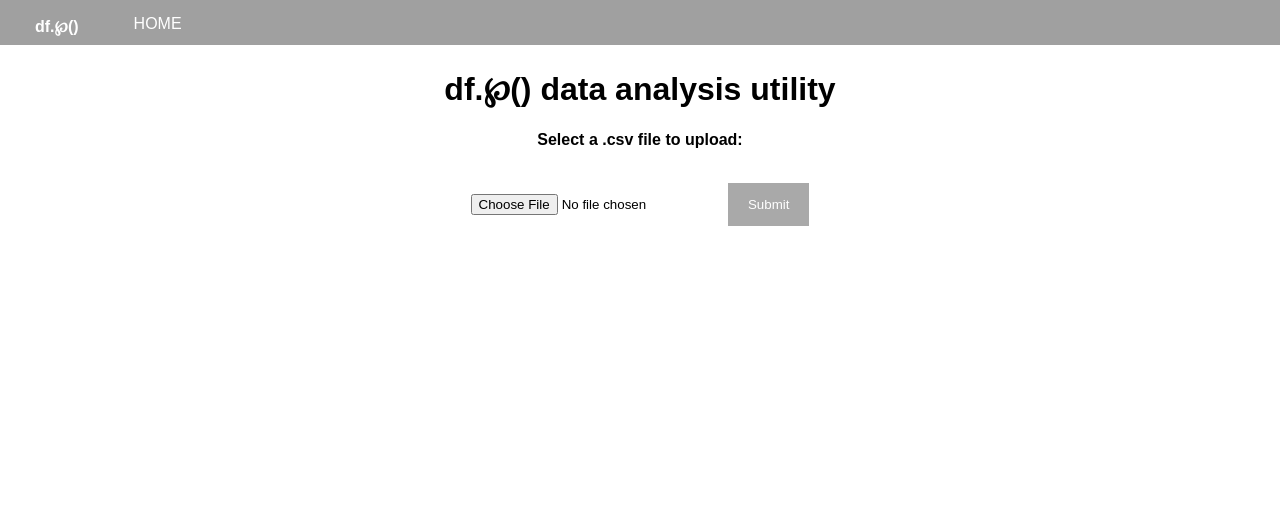
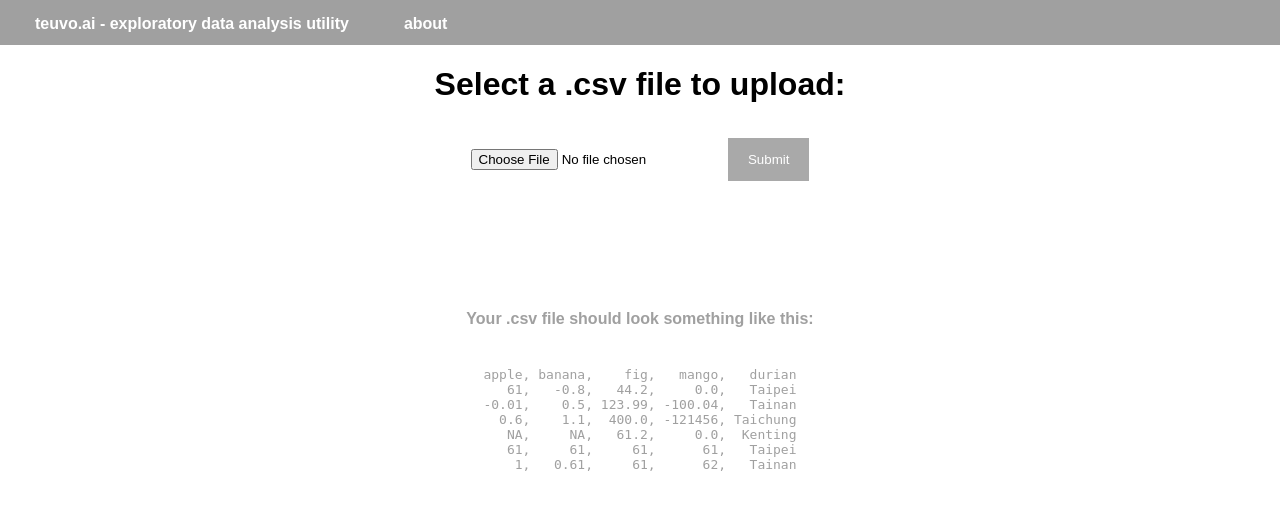
Before and after one commit to m-a-r-i-o/torreglia, a Flask app: page / in a window 1280 px wide. Shown: the top 510 px of the page. Run offline with Flask 3, Linux system fonts and the light colour scheme.

Commit message:
now with about page

```diff
--- a/app.py
+++ b/app.py
@@ -23,24 +23,8 @@ mpl.rcParams['xtick.color'] = '#555555'
 mpl.rcParams['ytick.color'] = '#555555'
 mpl.rcParams['text.color'] = '#222222'
 
-@app.route('/second_analysis')
-def second_analysis():
-    filename = session['filename']
-    file_path = os.path.join('static', filename)
-    df = pd.read_csv(file_path)
-    medoids, ra, silhouette_scores = perform_second_analysis(df)
-    number_of_clusters = ra[np.argmax(silhouette_scores)]
-    max_sil = np.round(silhouette_scores.max(),2)
-    result = medoids.to_html(index=False)
-    upload_id = session['upload_id']
-    return render_template('report2.html', result=result,
-     file=filename, upload_id=upload_id,
-    number_of_clusters=number_of_clusters, max_sil=max_sil)
-
-
 @app.route('/', methods=['GET', 'POST'])
 def upload():
-    #upload_id = str(uuid.uuid4())
     upload_id = str(uuid.uuid4()).replace('e', '3')
     session['upload_id'] = upload_id
     if request.method == 'POST':
@@ -57,7 +41,6 @@ def upload():
             df, init_num_rows, num_rows_no_nan, num_duplicated_rows, na_count, constant_columns, date_columns = preprocessing_df(df)
 
             file_path = os.path.join('static', file.filename)
-            df.to_csv(file_path, index = False)
             session['filename'] = file.filename
 
             # Univariate analysis
--- a/static/css/styles.css
+++ b/static/css/styles.css
@@ -76,7 +76,6 @@ footer {
 header a {
     color: #FFF;
     text-decoration: none;
-    text-transform: uppercase;
     font-size: 16px;
 }
 
@@ -180,7 +179,7 @@ th {
 }
 
 tr:nth-child(even) {
-    background-color: #f2f5fe; /* a light background for even rows */
+    background-color: #f5f5f5; /* a light background for even rows */
 }
 
 tr:hover {
--- a/templates/error.html
+++ b/templates/error.html
@@ -8,10 +8,8 @@
 <header>
   <nav>
     <ul>
-      <li><strong>df.&#x2118;()</strong>
-</li>
-      <li><a href="/">Home</a></li>
-      <!-- Add more navigation links here -->
+<li><strong><a href="/">teuvo.ai - exploratory data analysis utility</a></strong></li>
+<li><strong><a href="{{ url_for('static', filename='about.html') }}">about</a></strong></li>
     </ul>
   </nav>
 </header>
--- a/templates/upload.html
+++ b/templates/upload.html
@@ -13,23 +13,30 @@
 <header>
   <nav>
     <ul>
-      <li><strong>df.&#x2118;()</strong>
-</li>
-      <li><a href="/">Home</a></li>
-      <!-- Add more navigation links here -->
+<li><strong><a href="/">teuvo.ai - exploratory data analysis utility</a></strong></li>
+<li><strong><a href="{{ url_for('static', filename='about.html') }}">about</a></strong></li>
     </ul>
   </nav>
 </header>
-	<h1> df.&#x2118;() data analysis utility </h1>
-	<h4> Select a .csv file to upload:</h4>
+	<h1> Select a .csv file to upload:</h1>
 	<p></p>
     <form method="POST" enctype="multipart/form-data" action="{{ url_for('upload') }}">
     <input type="file" name="datafile">
     <input type="submit" id="startAnalysisButton">
 </form>
 
-<p></p>
-<p></p>
+<h4 style="color: #A0A0A0; padding-top: 100px">Your .csv file should look something like this:</h4>
+  <p> </p>
+  <pre style="color: #A0A0A0">
+apple, banana,    fig,   mango,   durian
+   61,   -0.8,   44.2,     0.0,   Taipei
+-0.01,    0.5, 123.99, -100.04,   Tainan
+  0.6,    1.1,  400.0, -121456, Taichung
+   NA,     NA,   61.2,     0.0,  Kenting
+   61,     61,     61,      61,   Taipei
+    1,   0.61,     61,      62,   Tainan
+  </pre>
+
 <div class="loader" id="spinner">
 <h4 class="blink"> Analyzing... </h4>
 </div>
--- a/utils/helpers.py
+++ b/utils/helpers.py
@@ -453,7 +453,7 @@ def parallel_coordinate_plot(df):
         spl = make_interp_spline(x, y, k=3)  # type: BSpline
         xnew = np.linspace(min(x), max(x), 500)
         ynew = spl(xnew)
-        plt.plot(xnew, ynew, alpha=0.08, color="#222222")
+        plt.plot(xnew, ynew, alpha=0.1, color="#222222")
 
     for i in x:
         plt.axvline(x=i, linestyle='dotted', color='#888888')
@@ -466,6 +466,7 @@ def parallel_coordinate_plot(df):
     plt.close()
 
 def preprocessing_df(df):
+    df.drop(columns=["Unnamed: 0"], inplace=True, errors="ignore")
     init_num_rows = df.shape[0]
     print("Computing NA statistics")
 
```
Also changed, not shown: static/about.html (added, +20 -0 lines), templates/report.html (+4 -24 lines), templates/report2.html (deleted, +0 -44 lines).
